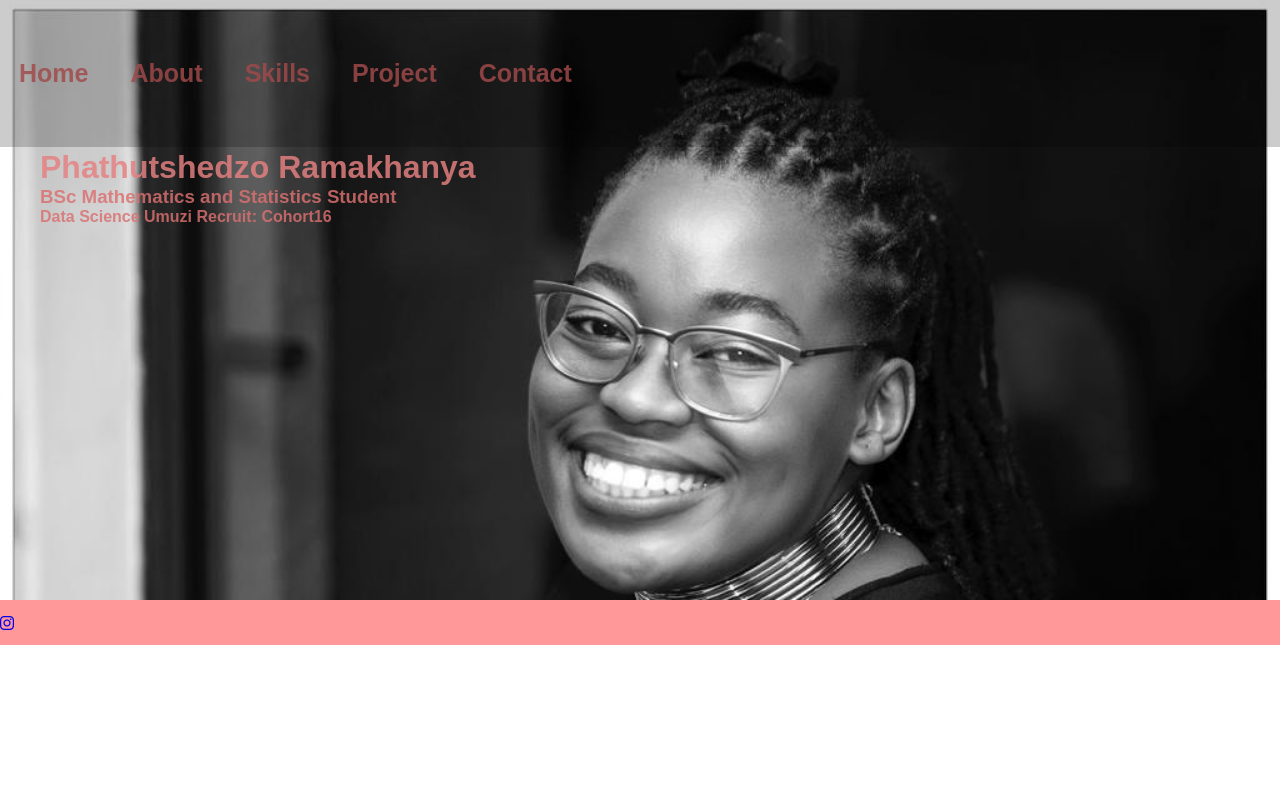
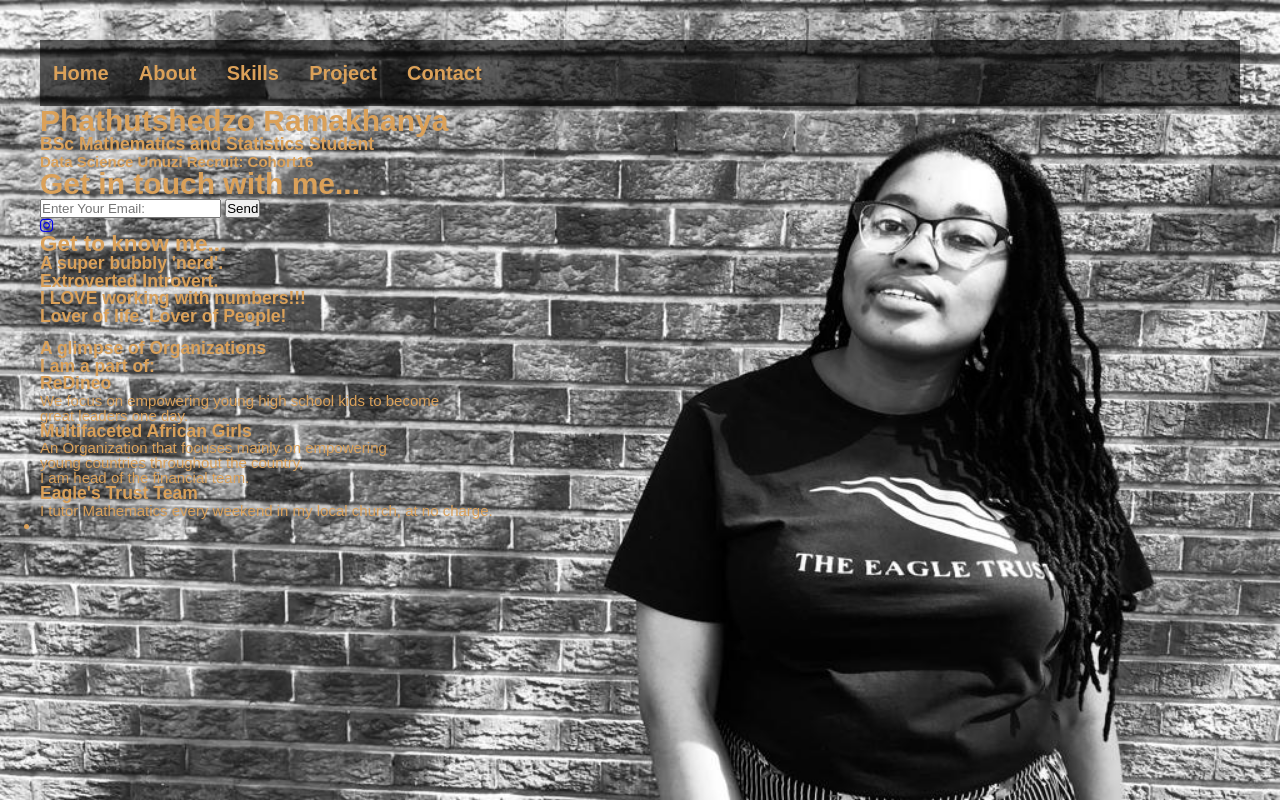
Before and after one commit to PhathuAuti/phathu-portfolio, a plain HTML site: page index.html in a window 1280 px wide. Drawn offline with Linux system fonts and the light colour scheme.

Commit message:
Changes Made 21 Oct 2019

```diff
--- a/index.css
+++ b/index.css
@@ -5,49 +5,52 @@
 
 }
 
-.header {
+header {
   width: 100%;
-  height: 600px;
-  background-size: cover;
-  background-image: url(Phathz.jpeg);
 }
 
 .nav .menu-bar {
   width: 100%;
   text-align: left;
-  background: rgba(2,2,2,0.2);
-  background-color: rgba(0, 0, 0,.2);
+  background: rgba(88, 88, 88, 0);
+  background-color: rgb(0, 0, 0, .6);
 
 }
 
 .menu-bar li{
   list-style-type: none;
   display: inline-block;
-  padding: 9px;
-  margin: 50px 10px;
-  font-size: 25px;
-  font-family: fantasy;
+  padding: 3px;
+  margin: 20px 10px;
+  font-size: 20px;
+  font-family: sans-serif;
+  font-weight: bold;
+  color: #DBA159;
   cursor: pointer;
 }
 
 .menu-bar li:hover {
-  background: #ff9999;
+  background: rgb(59, 34, 3);
+  width: auto;
 }
 
-footer{
-
-  background:#ff9999;
-  height: 45px;
+.bio {
+  color: #DBA159;
+}
+.footer{
   align-content: center;
 
 }
 
-@media only screen and (min-width: 600px) {
-  .bod {
-    width: 100%;
-    text-align: left;
-    padding-left: 40px;
-    padding-top: 2px;
-    font-family: fantasy;
-  }
+body {
+  color: #DBA159;
+  font-family: sans-serif;
+  font-size: 15px;
+  line-height: 1.0;
+  text-align: left;
+  padding: 20px;
+  margin: 20px;
+  overflow: hidden;
+  background-image: url(Auti.jpeg);
+  background-size: cover;
 }
--- a/index.html
+++ b/index.html
@@ -1,31 +1,71 @@
 <html>
     <script src="https://kit.fontawesome.com/0d49c82b65.js" crossorigin="anonymous"></script>
     <head>
+      <meta charset = "utf-8">
+      <meta name = "viewport" content = "width = device-width, initial-scale = 1.0">
+      <meta name = "author" content = "Phathutshedzo Ramakhanya">
       <title> Phathu Rams </title>
       <link rel="stylesheet" href="index.css">
     </head>
     <body>
-        <div class="header">
-            <div class = "nav">
-              <ul class = "menu-bar">
-                <a href="index.html"><li style= "color:rgba(161, 73, 73, 0.836)" ><b>Home</b></li></a>
-                <a href="about.html"><li style= "color:rgba(161, 73, 73, 0.836)" ><b>About</b></li></a>
-                <a href="skills.html"><li style= "color:rgba(161, 73, 73, 0.836)" ><b>Skills</b></li></a>
-                <a href="projects.html"><li style= "color:rgba(161, 73, 73, 0.836)" ><b>Project</b></li></a>
-                <a href="contact.html"><li style= "color:rgba(161, 73, 73, 0.836)" ><b>Contact</b></li></a>
-              </ul>
-            </div>
-            <div class = "bod">
-              <h1 style= "color:rgba(230, 128, 128, 0.836)" >Phathutshedzo Ramakhanya</h1>
-              <h3 style= "color:rgba(218, 111, 111, 0.836)" >BSc Mathematics and Statistics Student</h3>
-              <h4 style= "color:rgba(218, 111, 111, 0.836)" >Data Science Umuzi Recruit: Cohort16</h4>
-            </div>
+      <header>
+       <div class = "bg-image">
+         <div class = "nav">
+          <ul class = "menu-bar">
+           <a href="index.html"><li>Home</li></a>
+           <a href="about.html"><li>About</li></a>
+           <a href="skills.html"><li>Skills</li></a>
+           <a href="projects.html"><li>Project</li></a>
+           <a href="contact.html"><li>Contact</li></a>
+          </ul>
+         </div>
         </div>
-        <footer>
+        <div class = "bio">
+            <h1>Phathutshedzo Ramakhanya</h1>
+            <h3>BSc Mathematics and Statistics Student</h3>
+            <h4>Data Science Umuzi Recruit: Cohort16</h4>
+          </div>
+        <div class = "intouch">
+          <h1>Get in touch with me...</h1>
+          <form>
+            <input type = "email" placeholder= "Enter Your Email: ">
+            <button type = "submit" class = "emailbut1">Send</button>
+          </form>
+        </div>
+        <div class = "footer">
             <a href="https://www.instagram.com/phathu_tshedzo/"> <i class="fab fa-instagram" style="display: inline-block;"></i></a>
+        </div>
+      </header>
+      <main id = "main">
+        <section id = "first" class = "grid">
+          <div class = "about">
+              <h1>Get to know me...</h1>
+              <h3>A super bubbly 'nerd'.</h3>
+              <h3>Extroverted Introvert.</h3>
+              <h3>I LOVE working with numbers!!!</h3>
+              <h3>Lover of life. Lover of People!</h3><br>
+              <h3>A glimpse of Organizations <br> I am a part of: </h3>
+              <h3> ReDineo</h3>
+              <p>We focus on empowering young high school kids to become <br> great leaders one day.</p>
+              <h3> Multifaceted African Girls</h3>
+              <p>An Organization that focuses mainly on empowering <br>
+                 young countries throughout the country, <br>
+                 I am head of the financial team.</p>
+                 <h3> Eagle's Trust Team</h3>
+              <p>I tutor Mathematics every weekend in my local church, at no charge.</p>
+          </div>
+        </section>
 
-        </footer>
-
+        <section id = "second" class = "grid">
+          <ul>
+            <li>
+              <div class = "card">
+                <img src = ""
+              </div>
+            </li>
+          </ul>
+        </section>
+      </main>
     </body>
 
 </html>
```
Also changed, not shown: about.html (+26 -25 lines), contact.html (+17 -15 lines), projects.html (+17 -16 lines), skills.html (+12 -10 lines), Auti.jpeg (added), eyeem.jpg (added).
